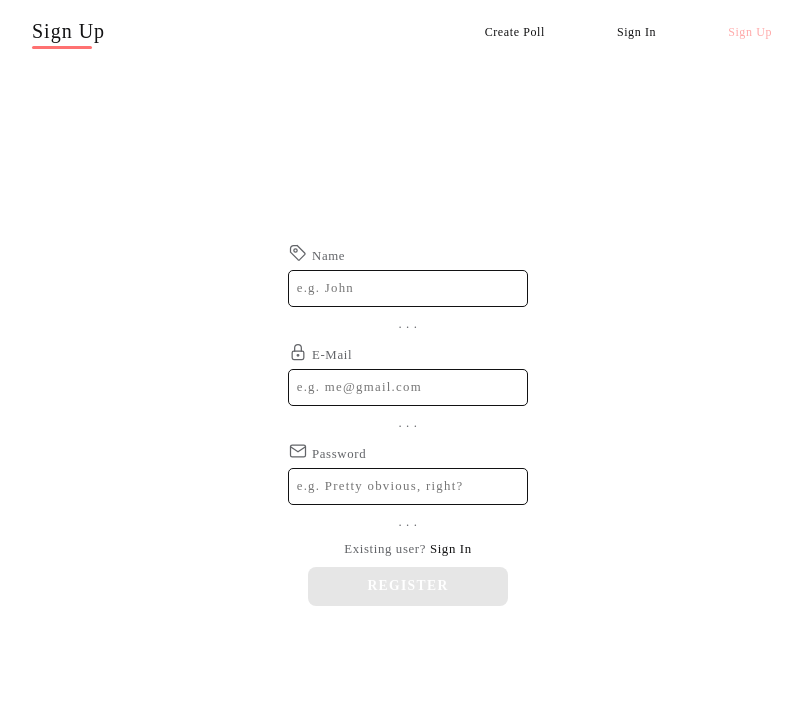
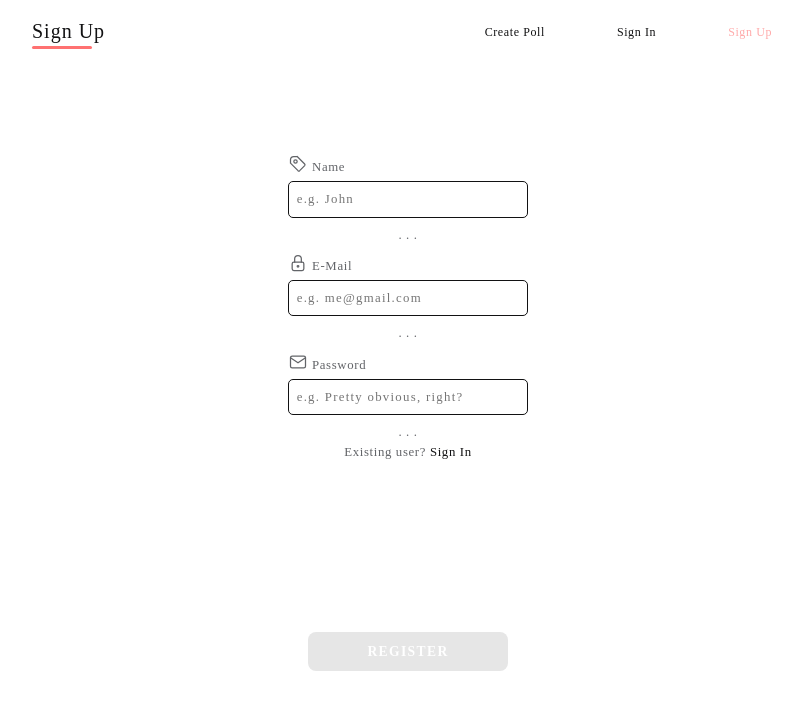
Before and after one commit to RangerDigital/takagi, a Vue app in the folder frontend/: page /register in a window 1280 px wide. Shown: the top 710 px of the page, without its empty margins (232-1034 px from the left). Built offline with nearby package versions, Linux system fonts and the light colour scheme; a web font is replaced by a local one.

Commit message:
Refactor Register

```diff
--- a/frontend/src/App.vue
+++ b/frontend/src/App.vue
@@ -32,9 +32,26 @@ p {
   text-align: center;
 }
 
+
+/* Global Helpers */
 .full-page {
   height: 100vh;
   width: 100vw;
+}
+
+.g-full-page {
+  height: 100vh;
+  width: 100vw;
+}
+
+.g-component-flex {
+  min-height: 87%;
+
+  display: flex;
+  flex-direction: column;
+
+  align-items: center;
+  justify-content: space-around;
 }
 
 @media only screen and (min-width: 600px) {
--- a/frontend/src/views/Register.vue
+++ b/frontend/src/views/Register.vue
@@ -1,56 +1,54 @@
 <template>
-<section class="full-page">
+<section class="g-full-page">
   <NavigationBar title="Sign Up" />
-  <div class="register-flex">
 
-    <ValidationObserver v-slot="{ invalid }">
-      <div>
+  <ValidationObserver v-slot="{ invalid }">
+    <div class="g-component-flex">
+      <form>
         <div class="form-input">
-          <p class="text-label"><img src="../assets/icon-tag.svg">Name</p>
+          <p class="form-label"><img class="form-icon" src="../assets/icon-tag.svg">Name</p>
           <ValidationProvider rules="required|min:3|max:15" v-slot="v">
-            <SingleInput v-model.lazy="form.name" placeholder="e.g. John" />
-            <p class="text-error" v-if="v.errors.length"><img class="icon" src="../assets/icon-alert-red.svg"> {{ v.errors[0] }}</p>
+            <SingleInput v-model="form.name" placeholder="e.g. John" />
+            <p class="text-error" v-if="v.errors.length"><img class="form-icon" src="../assets/icon-alert-red.svg"> {{ v.errors[0] }}</p>
             <p class="text-center" v-else>. . .</p>
           </ValidationProvider>
         </div>
 
         <div class="form-input">
-          <p class="text-label"><img src="../assets/icon-lock.svg">E-Mail</p>
+          <p class="form-label"><img class="form-icon" src="../assets/icon-lock.svg">E-Mail</p>
           <ValidationProvider rules="required|email" v-slot="v">
-            <SingleInput v-model.lazy="form.email" type="email" placeholder="e.g. me@gmail.com" />
-            <p class="text-error" v-if="v.errors.length"><img class="icon" src="../assets/icon-alert-red.svg"> {{ v.errors[0] }}</p>
+            <SingleInput v-model="form.email" type="email" placeholder="e.g. me@gmail.com" />
+            <p class="text-error" v-if="v.errors.length"><img class="form-icon" src="../assets/icon-alert-red.svg"> {{ v.errors[0] }}</p>
             <p class="text-center" v-else>. . .</p>
           </ValidationProvider>
         </div>
 
-        <div class="form-input">
-          <p class="text-label"><img src="../assets/icon-mail.svg">Password</p>
-          <ValidationProvider rules="required|min:8" v-slot="v">
-            <SingleInput v-model.lazy="form.password" type="password" placeholder="e.g. Pretty obvious, right?" />
-            <p class="text-error" v-if="v.errors.length"><img class="icon" src="../assets/icon-alert-red.svg"> {{ v.errors[0] }}</p>
-            <p class="text-center" v-else>. . .</p>
-          </ValidationProvider>
-        </div>
+        <ValidationProvider class="form-input" rules="required|min:8" v-slot="v">
+          <p class="form-label"><img class="form-icon" src="../assets/icon-mail.svg">Password</p>
+          <SingleInput v-model.lazy="form.password" type="password" placeholder="e.g. Pretty obvious, right?" />
+          <p class="text-error" v-if="v.errors.length"><img class="form-icon" src="../assets/icon-alert-red.svg"> {{ v.errors[0] }}</p>
+          <p class="text-center" v-else>. . .</p>
+        </ValidationProvider>
 
+        <p class="text-center text-link">
+          Existing user? <router-link to="/login">Sign In</router-link>
+        </p>
+      </form>
 
-        <p class="text-center">Existing user? <router-link to="/login">Sign In</router-link>
-        </p>
-
+      <div>
+        <TextButton @clickEvent="createUser" :disabled="invalid">REGISTER</TextButton>
+        <p class="text-error"> {{ serverErrorMsg }} </p>
+        <p v-show="isSuccess" class="text-center">Success! Now you can Sign In!</p>
       </div>
-
-      <TextButton @clickEvent="createUser" :disabled="invalid"> {{buttonMsg}} </TextButton>
-
-      <p class="text-error"> {{ errorMsg }} </p>
-      <p v-show="isSuccess" class="text-center">Success! Now you can Sign In!</p>
-    </ValidationObserver>
-  </div>
+    </div>
+  </ValidationObserver>
 </section>
 </template>
 
 <script>
-import NavigationBar from "../components/NavigationBar.vue";
-import SingleInput from "../components/SingleInput.vue";
-import TextButton from "../components/TextButton.vue";
+import NavigationBar from '../components/NavigationBar.vue';
+import SingleInput from '../components/SingleInput.vue';
+import TextButton from '../components/TextButton.vue';
 
 import {
   ValidationProvider,
@@ -86,7 +84,7 @@ extend('min', {
 });
 
 export default {
-  name: "Register",
+  name: 'Register',
   components: {
     NavigationBar,
     TextButton,
@@ -97,13 +95,13 @@ export default {
   data() {
     return {
       form: {
-        name: "",
-        email: "",
-        password: "",
+        name: '',
+        email: '',
+        password: '',
       },
-      errorMsg: "",
-      buttonMsg: "REGISTER",
+
       isSuccess: false,
+      serverErrorMsg: '',
     };
   },
   methods: {
@@ -114,17 +112,15 @@ export default {
 
       this.$http
         .post('/users/register', this.form)
-        .then(response => {
-          console.log(response)
-          this.buttonMsg = 'DONE!'
+        .then(() => {
           this.isSuccess = true;
+
           setTimeout(() => {
             this.$router.push('/login')
           }, 3000)
         })
         .catch(error => {
-          console.log(error.response)
-
+          this.isSuccess = false;
           this.errorMsg = error.response.data.msg;
         });
     }
@@ -133,22 +129,12 @@ export default {
 </script>
 
 <style scoped>
-.register-flex {
-  min-height: 90%;
-
-  display: flex;
-  flex-direction: column;
-
-  align-items: center;
-  justify-content: space-around;
-}
-
 .form-input {
   margin-top: 1rem;
   margin-bottom: 1rem;
 }
 
-.text-label {
+.form-label {
   color: #626468;
   text-align: left;
 }
@@ -162,22 +148,12 @@ export default {
   color: #FF7171;
 }
 
-.text-center a {
+.text-link a {
   text-decoration: none;
   color: #121213;
 }
 
-/* Refactor the same! */
-.icon {
-  display: inline;
-
-  height: 2.5rem;
-  vertical-align: text-bottom;
-
-  margin-right: 0.5rem;
-}
-
-.text-label img {
+.form-icon {
   display: inline;
 
   height: 2.5rem;
```
